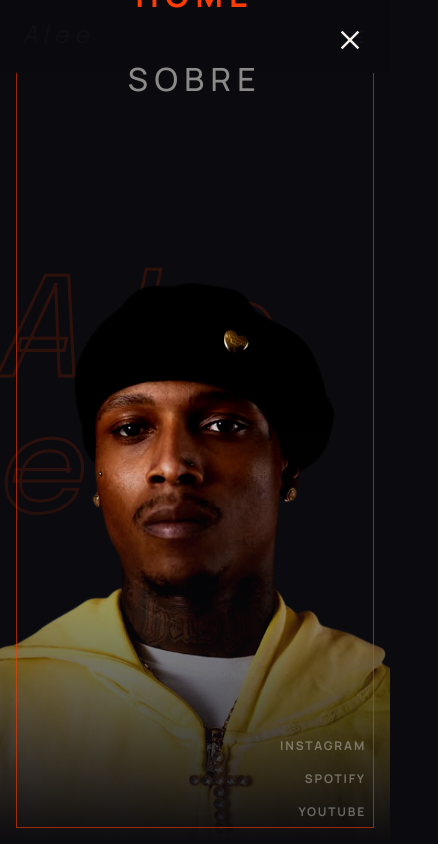
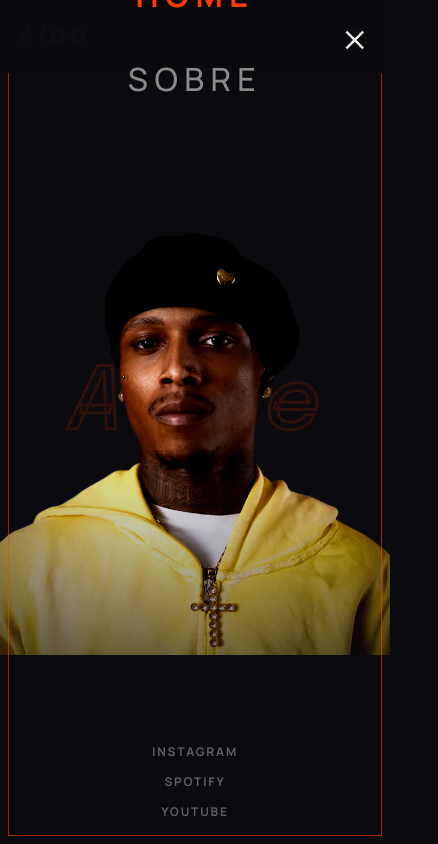
Before and after one commit to Andreisilva71/modelo-portfolio, a plain HTML site: page index.html in a window 390 px wide. Both pictures are taken after a click on the button "menu". Shown: the top 844 px of the page, 438 px wide, since content can reach past the window. Drawn offline with nearby package versions, Linux system fonts and the light colour scheme.

Commit message:
Atualizando responsividade para celulares

```diff
--- a/index.html
+++ b/index.html
@@ -58,7 +58,7 @@
             <div class="about-grid">
                 <div class="about-card fade-up">
                     <h3 class="card-title">Álbuns e EPs</h3>
-                    <p class="card-text">"CAOS", "CAOS DLX", "PARA TODAS QUE FINGI AMAR" e o próximo álbum intitulado "Pagão".</p>
+                    <p class="card-text">CAOS, CAOS DLX, PARA TODAS QUE FINGI AMAR e o próximo álbum intitulado Pagão.</p>
                 </div>
                 <div class="about-card fade-up delay-1">
                     <h3 class="card-title">Colaborações</h3>
--- a/style.css
+++ b/style.css
@@ -12,6 +12,7 @@
 
 html {
   scroll-behavior: smooth;
+  overflow-x: hidden;
 }
 
 body {
@@ -20,6 +21,7 @@ body {
   font-family: var(--font-body);
   margin: 0;
   overflow-x: hidden;
+  max-width: 100vw;
 }
 
 ::selection {
@@ -132,6 +134,7 @@ body {
   font-family: var(--font-signature);
   font-style: italic;
   font-weight: 500;
+  white-space: nowrap;
 }
 
 .hero-image-wrapper {
@@ -147,6 +150,7 @@ body {
 .hero-image {
   height: 85%;
   width: auto;
+  max-width: 100%;
   object-fit: cover;
   object-position: top;
   filter: contrast(1.25);
@@ -415,14 +419,17 @@ body.section-sobre-active .footer-right {
 }
 
 @media (max-width: 480px) {
-  body { overflow-x: hidden; }
-  .site-header { padding: 1.5rem 1.5rem; }
-  .site-footer { padding: 1.5rem; }
+  .decorative-border { margin: 0.5rem; }
+  .site-header { padding: 1.5rem 1.2rem; }
+  .site-footer { padding: 1.5rem 1.2rem; justify-content: center; }
+  .footer-left { display: none; }
+  .footer-right { align-items: center; text-align: center; gap: 0.8rem; }
   .brand-logo { font-size: 1.5rem; }
-  .mobile-close-btn { right: 1.5rem; top: 1.5rem; }
+  .mobile-close-btn { right: 1.2rem; top: 1.5rem; }
   .social-link { font-size: 12px; letter-spacing: 0.15em; }
   .about-title { font-size: 2rem; }
   .about-text { font-size: 1rem; }
-  .ghost-text { font-size: 35vw; transform: translateY(-1rem); }
-  .hero-image { height: 70%; object-position: 50% 10%; }
+  .ghost-text { font-size: 22vw; transform: translateY(-1rem); }
+  .hero-image { height: 75%; max-width: 100%; object-fit: contain; }
+  .about-section { padding-bottom: 10rem; }
 }
```
